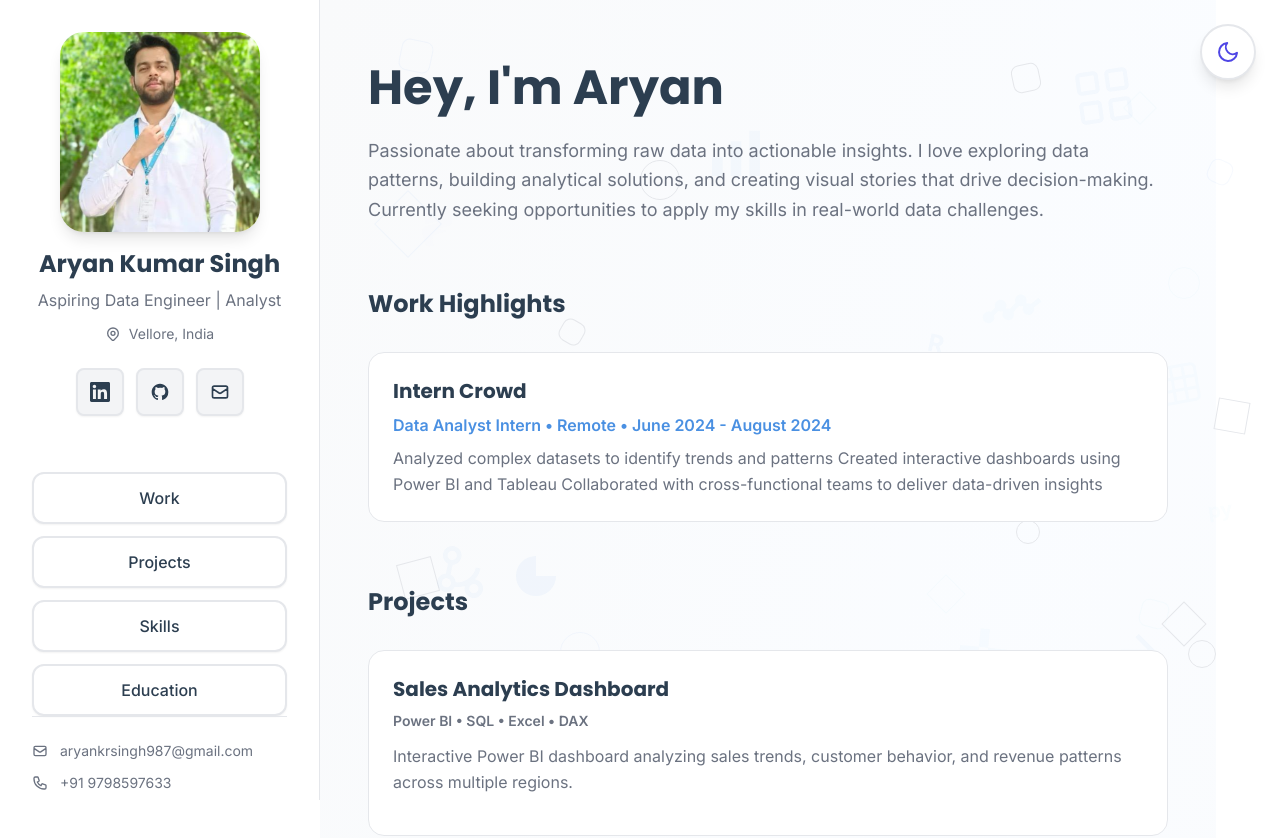
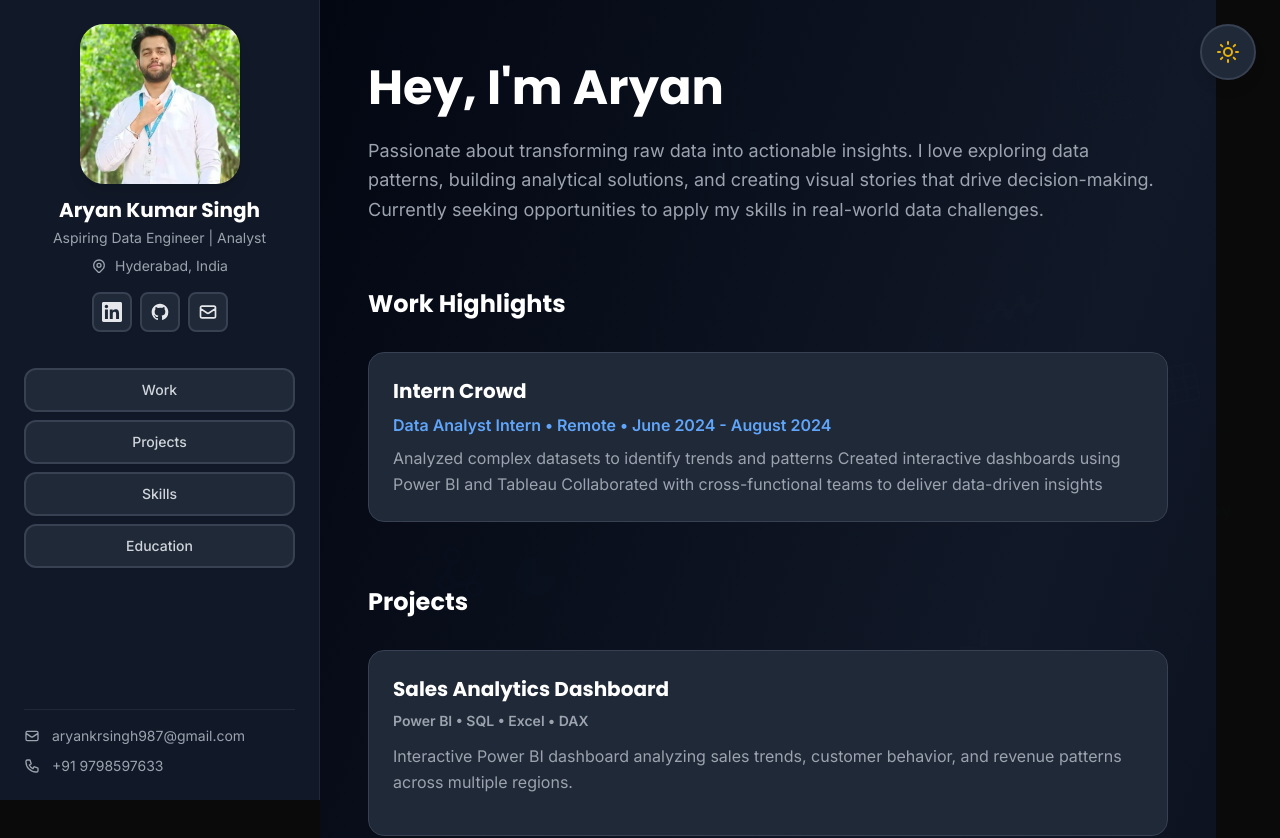
Before and after one commit to aryannnsinghhh/portfolio-website, a React (Vite) app: page / in a window 1280 px wide. Shown: the top 838 px of the page. Built offline with nearby package versions, Linux system fonts and the light colour scheme.

Commit message:
Optimize sidebar layout, set dark mode as default, add scroll-to-top, update footer and location

```diff
--- a/src/App.jsx
+++ b/src/App.jsx
@@ -1,9 +1,15 @@
+import { useEffect } from 'react';
 import Sidebar from './components/Sidebar';
 import MainContent from './components/MainContent';
 import ThemeToggle from './components/ThemeToggle';
 import './App.css';
 
 function App() {
+  // Scroll to top on page load/refresh
+  useEffect(() => {
+    window.scrollTo(0, 0);
+  }, []);
+
   return (
     <div className="App flex">
       <ThemeToggle />
--- a/src/components/Footer.jsx
+++ b/src/components/Footer.jsx
@@ -88,7 +88,7 @@ const Footer = () => {
           {/* Bottom Footer */}
           <div className="flex flex-col md:flex-row justify-between items-center gap-4">
             <p className="text-gray-300 font-inter text-sm text-center md:text-left">
-              © {currentYear} {config.personal.name} | Built with ❤️ using React
+              © {currentYear} {config.personal.name}
             </p>
 
             <button
--- a/src/components/MainContent.jsx
+++ b/src/components/MainContent.jsx
@@ -464,7 +464,7 @@ const MainContent = () => {
         {/* Footer */}
         <footer className="pt-8 border-t border-gray-200 dark:border-gray-800">
           <p className="text-sm text-mutedText dark:text-gray-400 font-inter text-center">
-            © {new Date().getFullYear()} {config.personal.name}. Built with React & Tailwind CSS.
+            © {new Date().getFullYear()} {config.personal.name}
           </p>
         </footer>
       </div>
--- a/src/components/Sidebar.jsx
+++ b/src/components/Sidebar.jsx
@@ -7,11 +7,11 @@ const Sidebar = () => {
       initial={{ opacity: 0, x: -50 }}
       animate={{ opacity: 1, x: 0 }}
       transition={{ duration: 0.6 }}
-      className="fixed left-0 top-0 h-screen w-80 bg-white dark:bg-gray-900 border-r border-gray-200 dark:border-gray-800 p-8 flex flex-col overflow-y-auto hidden lg:flex"
+      className="fixed left-0 top-0 h-screen w-80 bg-white dark:bg-gray-900 border-r border-gray-200 dark:border-gray-800 p-6 flex flex-col overflow-y-auto hidden lg:flex"
     >
       {/* Profile Photo */}
-      <div className="mb-6 flex flex-col items-center text-center">
-        <div className="w-full aspect-square rounded-3xl overflow-hidden mb-4 shadow-lg max-w-[200px]">
+      <div className="mb-4 flex flex-col items-center text-center">
+        <div className="w-full aspect-square rounded-3xl overflow-hidden mb-3 shadow-lg max-w-[160px]">
           <img
             src="/profile.png"
             alt={config.personal.name}
@@ -20,15 +20,15 @@ const Sidebar = () => {
         </div>
 
         {/* Name & Tagline */}
-        <h1 className="text-2xl font-bold font-poppins text-darkText dark:text-white mb-2">
+        <h1 className="text-xl font-bold font-poppins text-darkText dark:text-white mb-1">
           {config.personal.name}
         </h1>
-        <p className="text-base text-mutedText dark:text-gray-400 font-inter mb-3">
+        <p className="text-sm text-mutedText dark:text-gray-400 font-inter mb-2">
           {config.personal.tagline}
         </p>
 
         {/* Location */}
-        <div className="flex items-center gap-2 text-mutedText dark:text-gray-400 mb-6">
+        <div className="flex items-center gap-2 text-mutedText dark:text-gray-400 mb-4">
           <svg className="w-4 h-4" fill="none" stroke="currentColor" viewBox="0 0 24 24">
             <path strokeLinecap="round" strokeLinejoin="round" strokeWidth={2} d="M17.657 16.657L13.414 20.9a1.998 1.998 0 01-2.827 0l-4.244-4.243a8 8 0 1111.314 0z" />
             <path strokeLinecap="round" strokeLinejoin="round" strokeWidth={2} d="M15 11a3 3 0 11-6 0 3 3 0 016 0z" />
@@ -37,12 +37,12 @@ const Sidebar = () => {
         </div>
 
         {/* Social Links */}
-        <div className="flex gap-3 mb-8">
+        <div className="flex gap-2 mb-5">
           <a
             href={config.social.linkedin}
             target="_blank"
             rel="noopener noreferrer"
-            className="w-12 h-12 bg-gray-100 dark:bg-gray-800 rounded-lg flex items-center justify-center border-2 border-gray-200 dark:border-gray-700 hover:border-primary hover:text-primary dark:hover:border-primary dark:hover:text-primary transition-all duration-300 shadow-sm"
+            className="w-10 h-10 bg-gray-100 dark:bg-gray-800 rounded-lg flex items-center justify-center border-2 border-gray-200 dark:border-gray-700 hover:border-primary hover:text-primary dark:hover:border-primary dark:hover:text-primary transition-all duration-300 shadow-sm"
             aria-label="LinkedIn"
           >
             <svg className="w-5 h-5" fill="currentColor" viewBox="0 0 24 24">
@@ -53,7 +53,7 @@ const Sidebar = () => {
             href={config.social.github}
             target="_blank"
             rel="noopener noreferrer"
-            className="w-12 h-12 bg-gray-100 dark:bg-gray-800 rounded-lg flex items-center justify-center border-2 border-gray-200 dark:border-gray-700 hover:border-darkText hover:text-darkText dark:hover:border-gray-500 dark:hover:text-gray-300 transition-all duration-300 shadow-sm"
+            className="w-10 h-10 bg-gray-100 dark:bg-gray-800 rounded-lg flex items-center justify-center border-2 border-gray-200 dark:border-gray-700 hover:border-darkText hover:text-darkText dark:hover:border-gray-500 dark:hover:text-gray-300 transition-all duration-300 shadow-sm"
             aria-label="GitHub"
           >
             <svg className="w-5 h-5" fill="currentColor" viewBox="0 0 24 24">
@@ -62,7 +62,7 @@ const Sidebar = () => {
           </a>
           <a
             href={`mailto:${config.personal.email}`}
-            className="w-12 h-12 bg-gray-100 dark:bg-gray-800 rounded-lg flex items-center justify-center border-2 border-gray-200 dark:border-gray-700 hover:border-primary hover:text-primary dark:hover:border-primary dark:hover:text-primary transition-all duration-300 shadow-sm"
+            className="w-10 h-10 bg-gray-100 dark:bg-gray-800 rounded-lg flex items-center justify-center border-2 border-gray-200 dark:border-gray-700 hover:border-primary hover:text-primary dark:hover:border-primary dark:hover:text-primary transition-all duration-300 shadow-sm"
             aria-label="Email"
           >
             <svg className="w-5 h-5" fill="none" stroke="currentColor" viewBox="0 0 24 24">
@@ -74,28 +74,28 @@ const Sidebar = () => {
 
       {/* Navigation Buttons */}
       <div className="flex-1">
-        <div className="flex flex-col gap-3">
+        <div className="flex flex-col gap-2">
           <button
             onClick={() => document.getElementById('work')?.scrollIntoView({ behavior: 'smooth' })}
-            className="px-4 py-3 bg-white dark:bg-gray-800 border-2 border-gray-200 dark:border-gray-700 rounded-xl text-darkText dark:text-gray-300 font-inter font-medium hover:border-primary hover:text-primary dark:hover:border-primary dark:hover:text-primary transition-all duration-300 shadow-sm"
+            className="px-4 py-2.5 bg-white dark:bg-gray-800 border-2 border-gray-200 dark:border-gray-700 rounded-xl text-darkText dark:text-gray-300 font-inter font-medium hover:border-primary hover:text-primary dark:hover:border-primary dark:hover:text-primary transition-all duration-300 shadow-sm text-sm"
           >
             Work
           </button>
           <button
             onClick={() => document.getElementById('projects')?.scrollIntoView({ behavior: 'smooth' })}
-            className="px-4 py-3 bg-white dark:bg-gray-800 border-2 border-gray-200 dark:border-gray-700 rounded-xl text-darkText dark:text-gray-300 font-inter font-medium hover:border-primary hover:text-primary dark:hover:border-primary dark:hover:text-primary transition-all duration-300 shadow-sm"
+            className="px-4 py-2.5 bg-white dark:bg-gray-800 border-2 border-gray-200 dark:border-gray-700 rounded-xl text-darkText dark:text-gray-300 font-inter font-medium hover:border-primary hover:text-primary dark:hover:border-primary dark:hover:text-primary transition-all duration-300 shadow-sm text-sm"
           >
             Projects
           </button>
           <button
             onClick={() => document.getElementById('skills')?.scrollIntoView({ behavior: 'smooth' })}
-            className="px-4 py-3 bg-white dark:bg-gray-800 border-2 border-gray-200 dark:border-gray-700 rounded-xl text-darkText dark:text-gray-300 font-inter font-medium hover:border-primary hover:text-primary dark:hover:border-primary dark:hover:text-primary transition-all duration-300 shadow-sm"
+            className="px-4 py-2.5 bg-white dark:bg-gray-800 border-2 border-gray-200 dark:border-gray-700 rounded-xl text-darkText dark:text-gray-300 font-inter font-medium hover:border-primary hover:text-primary dark:hover:border-primary dark:hover:text-primary transition-all duration-300 shadow-sm text-sm"
           >
             Skills
           </button>
           <button
             onClick={() => document.getElementById('education')?.scrollIntoView({ behavior: 'smooth' })}
-            className="px-4 py-3 bg-white dark:bg-gray-800 border-2 border-gray-200 dark:border-gray-700 rounded-xl text-darkText dark:text-gray-300 font-inter font-medium hover:border-primary hover:text-primary dark:hover:border-primary dark:hover:text-primary transition-all duration-300 shadow-sm"
+            className="px-4 py-2.5 bg-white dark:bg-gray-800 border-2 border-gray-200 dark:border-gray-700 rounded-xl text-darkText dark:text-gray-300 font-inter font-medium hover:border-primary hover:text-primary dark:hover:border-primary dark:hover:text-primary transition-all duration-300 shadow-sm text-sm"
           >
             Education
           </button>
@@ -103,7 +103,7 @@ const Sidebar = () => {
       </div>
 
       {/* Contact Info */}
-      <div className="mt-auto pt-6 border-t border-gray-200 dark:border-gray-800 space-y-3">
+      <div className="mt-auto pt-4 border-t border-gray-200 dark:border-gray-800 space-y-2.5">
         <div className="flex items-center gap-3 text-sm">
           <svg className="w-4 h-4 text-mutedText dark:text-gray-400" fill="none" stroke="currentColor" viewBox="0 0 24 24">
             <path strokeLinecap="round" strokeLinejoin="round" strokeWidth={2} d="M3 8l7.89 5.26a2 2 0 002.22 0L21 8M5 19h14a2 2 0 002-2V7a2 2 0 00-2-2H5a2 2 0 00-2 2v10a2 2 0 002 2z" />
--- a/src/config.js
+++ b/src/config.js
@@ -10,7 +10,7 @@ export const config = {
     description: "Passionate about transforming raw data into actionable insights. I love exploring data patterns, building analytical solutions, and creating visual stories that drive decision-making. Currently seeking opportunities to apply my skills in real-world data challenges.",
     email: "aryankrsingh987@gmail.com",
     phone: "+91 9798597633",
-    location: "Vellore, India",
+    location: "Hyderabad, India",
     resumeUrl: "/AryanKumarSingh_Resume.pdf", // Update this path when you add your resume
   },
 
--- a/src/context/ThemeContext.jsx
+++ b/src/context/ThemeContext.jsx
@@ -12,9 +12,9 @@ export const useTheme = () => {
 
 export const ThemeProvider = ({ children }) => {
   const [isDark, setIsDark] = useState(() => {
-    // Check localStorage for saved theme preference
+    // Check localStorage for saved theme preference, default to dark
     const savedTheme = localStorage.getItem('theme');
-    return savedTheme === 'dark';
+    return savedTheme ? savedTheme === 'dark' : true;
   });
 
   useEffect(() => {
```
